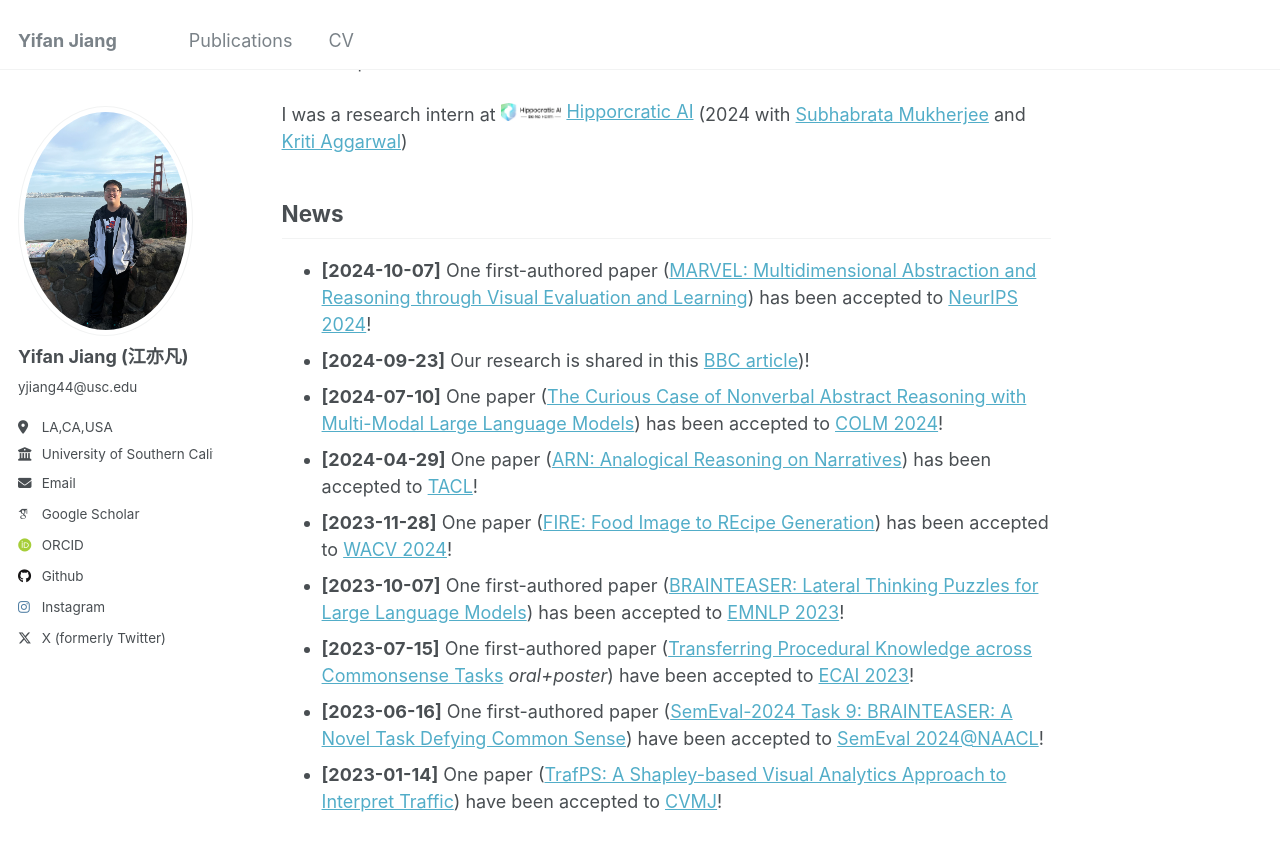
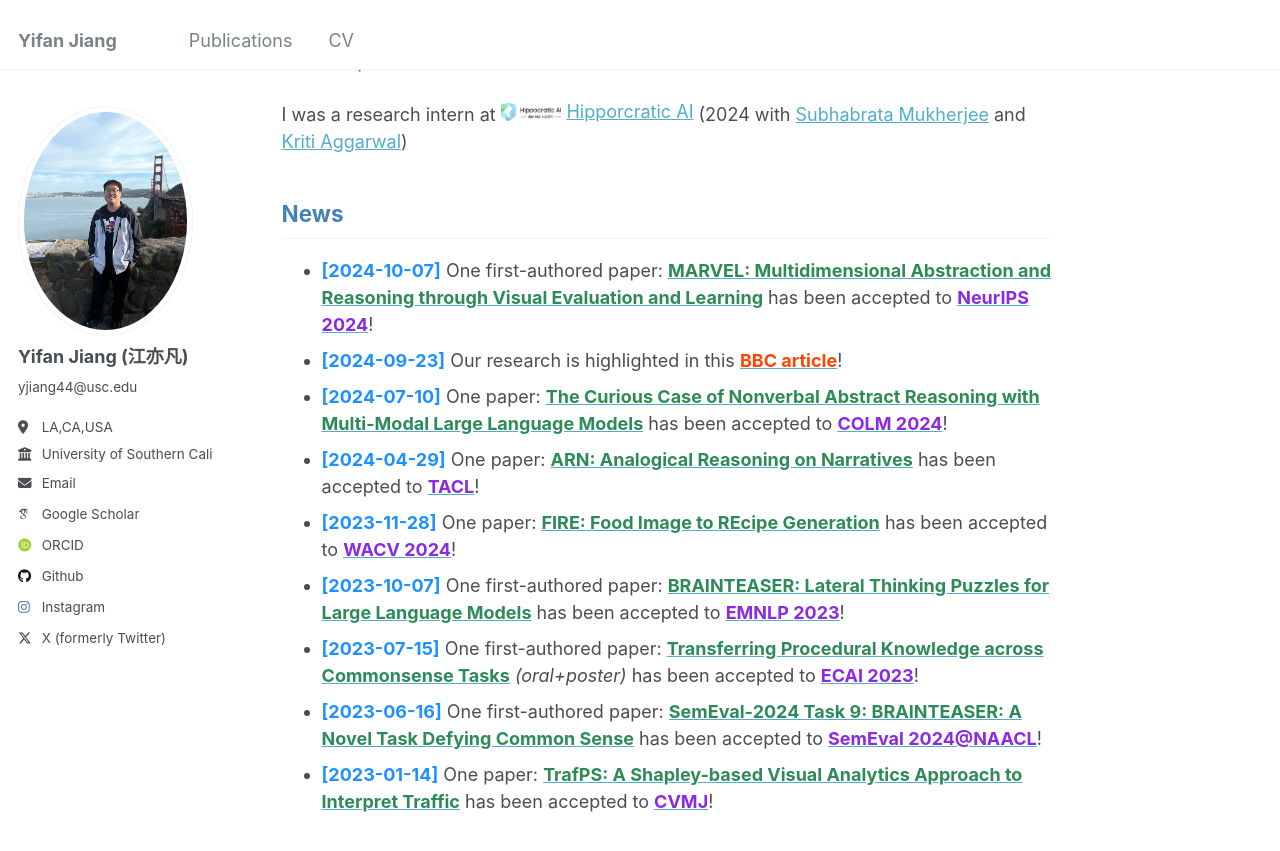
Before and after one commit to yifanJIANG-921/yifanJIANG-921.github.io, a Jekyll site: the page built from _pages/about.md, in a window 1280 px wide and 900 px high, scrolled down 869 px. Shown: the top 851 px of the window. Built offline with Jekyll 4.4.1, drawn with Linux system fonts in a browser that asks for light colours; some web fonts are replaced; part of the change alters nothing that is shown.

Commit message:
Update about.md

```diff
--- a/_pages/about.md
+++ b/_pages/about.md
@@ -20,7 +20,18 @@ I was a research intern at <a href="https://www.hippocraticai.com/" style="displ
 
 
 
-## News
+## <span style="color: #4682B4;">News</span>
+
+- **<span style="color: #1E90FF;">[2024-10-07]</span>** One first-authored paper: [<span style="color: #2E8B57;">**MARVEL: Multidimensional Abstraction and Reasoning through Visual Evaluation and Learning**</span>](https://arxiv.org/abs/2404.13591) has been accepted to [<span style="color: #8A2BE2;">**NeurIPS 2024**</span>](https://neurips.cc/)!
+- **<span style="color: #1E90FF;">[2024-09-23]</span>** Our research is highlighted in this [<span style="color: #FF4500;">**BBC article**</span>](https://www.bbc.com/future/article/20240912-what-riddles-teach-us-about-the-human-mind)!
+- **<span style="color: #1E90FF;">[2024-07-10]</span>** One paper: [<span style="color: #2E8B57;">**The Curious Case of Nonverbal Abstract Reasoning with Multi-Modal Large Language Models**</span>](https://arxiv.org/abs/2401.12117) has been accepted to [<span style="color: #8A2BE2;">**COLM 2024**</span>](https://colmweb.org/)!
+- **<span style="color: #1E90FF;">[2024-04-29]</span>** One paper: [<span style="color: #2E8B57;">**ARN: Analogical Reasoning on Narratives**</span>](https://direct.mit.edu/tacl/article/doi/10.1162/tacl_a_00688/124260/ARN-Analogical-Reasoning-on-Narratives) has been accepted to [<span style="color: #8A2BE2;">**TACL**</span>](https://transacl.org/index.php/tacl)!
+- **<span style="color: #1E90FF;">[2023-11-28]</span>** One paper: [<span style="color: #2E8B57;">**FIRE: Food Image to REcipe Generation**</span>](https://openaccess.thecvf.com/content/WACV2024/html/Chhikara_FIRE_Food_Image_to_REcipe_Generation_WACV_2024_paper.html) has been accepted to [<span style="color: #8A2BE2;">**WACV 2024**</span>](https://wacv2024.thecvf.com/)!
+- **<span style="color: #1E90FF;">[2023-10-07]</span>** One first-authored paper: [<span style="color: #2E8B57;">**BRAINTEASER: Lateral Thinking Puzzles for Large Language Models**</span>](https://arxiv.org/abs/2310.05057) has been accepted to [<span style="color: #8A2BE2;">**EMNLP 2023**</span>](https://2023.emnlp.org/)!
+- **<span style="color: #1E90FF;">[2023-07-15]</span>** One first-authored paper: [<span style="color: #2E8B57;">**Transferring Procedural Knowledge across Commonsense Tasks**</span>](https://arxiv.org/abs/2304.13867) _(oral+poster)_ has been accepted to [<span style="color: #8A2BE2;">**ECAI 2023**</span>](https://ecai2023.eu/ECAI2023)!
+- **<span style="color: #1E90FF;">[2023-06-16]</span>** One first-authored paper: [<span style="color: #2E8B57;">**SemEval-2024 Task 9: BRAINTEASER: A Novel Task Defying Common Sense**</span>](https://arxiv.org/abs/2404.16068) has been accepted to [<span style="color: #8A2BE2;">**SemEval 2024@NAACL**</span>](https://semeval.github.io/SemEval2024/cft)!
+- **<span style="color: #1E90FF;">[2023-01-14]</span>** One paper: [<span style="color: #2E8B57;">**TrafPS: A Shapley-based Visual Analytics Approach to Interpret Traffic**</span>](https://arxiv.org/abs/2404.16068) has been accepted to [<span style="color: #8A2BE2;">**CVMJ**</span>](https://www.editorialmanager.com/cvmj/default.aspx)!
+
 
 <!--
 - **[2024-10-07]** One first-authored [paper](https://arxiv.org/abs/2404.13591) has been accepted to [NeurIPS 2024](https://neurips.cc/)!
@@ -32,14 +43,3 @@ I was a research intern at <a href="https://www.hippocraticai.com/" style="displ
 - **[2023-06-16]** One first-authored [paper](https://arxiv.org/abs/2404.16068) have been accepted to [SemEval 2024@NAACL](https://semeval.github.io/SemEval2024/cft)!
 - **[2023-01-14]** One [paper](https://arxiv.org/abs/2404.16068) have been accepted to [CVMJ](https://www.editorialmanager.com/cvmj/default.aspx)!
 -->
-
-
-- **[2024-10-07]** One first-authored paper ([MARVEL: Multidimensional Abstraction and Reasoning through Visual Evaluation and Learning](https://arxiv.org/abs/2404.13591)) has been accepted to [NeurIPS 2024](https://neurips.cc/)!
-- **[2024-09-23]** Our research is shared in this [BBC article](https://www.bbc.com/future/article/20240912-what-riddles-teach-us-about-the-human-mind))!
-- **[2024-07-10]** One paper ([The Curious Case of Nonverbal Abstract Reasoning with Multi-Modal Large Language Models](https://arxiv.org/abs/2401.12117)) has been accepted to [COLM 2024](https://colmweb.org/)!
-- **[2024-04-29]** One paper ([ARN: Analogical Reasoning on Narratives](https://direct.mit.edu/tacl/article/doi/10.1162/tacl_a_00688/124260/ARN-Analogical-Reasoning-on-Narratives)) has been accepted to [TACL](https://transacl.org/index.php/tacl)!
-- **[2023-11-28]** One paper ([FIRE: Food Image to REcipe Generation](https://openaccess.thecvf.com/content/WACV2024/html/Chhikara_FIRE_Food_Image_to_REcipe_Generation_WACV_2024_paper.html)) has been accepted to [WACV 2024](https://wacv2024.thecvf.com/)!
-- **[2023-10-07]** One first-authored paper ([BRAINTEASER: Lateral Thinking Puzzles for Large Language Models](https://arxiv.org/abs/2310.05057)) has been accepted to [EMNLP 2023](https://2023.emnlp.org/)!
-- **[2023-07-15]** One first-authored paper ([Transferring Procedural Knowledge across Commonsense Tasks](https://arxiv.org/abs/2304.13867) _oral+poster_) have been accepted to [ECAI 2023](https://ecai2023.eu/ECAI2023)!
-- **[2023-06-16]** One first-authored paper ([SemEval-2024 Task 9: BRAINTEASER: A Novel Task Defying Common Sense](https://arxiv.org/abs/2404.16068)) have been accepted to [SemEval 2024@NAACL](https://semeval.github.io/SemEval2024/cft)!
-- **[2023-01-14]** One paper ([TrafPS: A Shapley-based Visual Analytics Approach to Interpret Traffic](https://arxiv.org/abs/2404.16068)) have been accepted to [CVMJ](https://www.editorialmanager.com/cvmj/default.aspx)!
```
